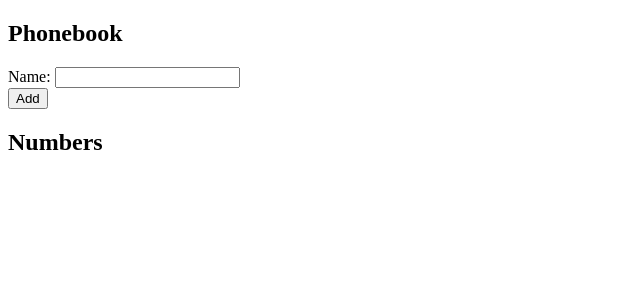
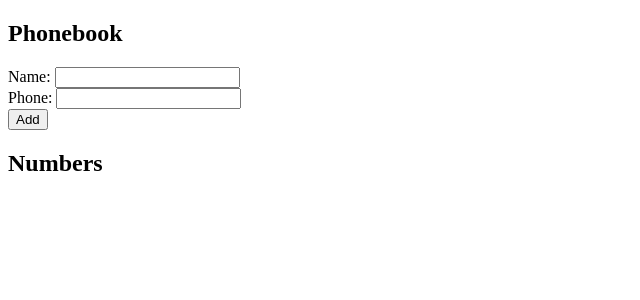
Before and after one commit to Yeffry921/Fullstack-Open, a React (Create React App) app in the folder part2/phonebook/: page / in a window 1280 px wide. Shown: the top 300 px of the page, without its empty margins (0-640 px from the left). Built offline with nearby package versions, Linux system fonts and the light colour scheme.

Commit message:
add solution for exercise 2.8

```diff
--- a/part2/phonebook/src/App.js
+++ b/part2/phonebook/src/App.js
@@ -4,7 +4,7 @@ const Person = (props) => {
   return (
     <div>
       {props.data.map((person) =>
-        <p key={person.id}>{person.name}</p>
+        <p key={person.id}>{person.name} - {person.phone}</p>
       )}
     </div>
   )
@@ -13,9 +13,14 @@ const Person = (props) => {
 const App = () => {
   const [ persons, setPersons ] = useState([])
   const [ newName, setNewName ] = useState('')
+  const [ newPhone, setNewPhone ] = useState('')
 
-  const handlePersonChnage = (event) => {
+  const handlePersonChange = (event) => {
     setNewName(event.target.value)
+  }
+
+  const handlePhoneChange = (event) => {
+    setNewPhone(event.target.value)
   }
 
   const handleAddPerson = (event) => {
@@ -30,19 +35,23 @@ const App = () => {
 
     const personObject = {
       name: newName,
+      phone: newPhone,
       id: persons.length + 1
     }
 
     setPersons(persons.concat(personObject))
     setNewName('')
   }
-
+  console.log(persons)
   return (
     <div>
       <h2>Phonebook</h2>
       <form onSubmit={handleAddPerson}>
         <div>
-          Name: <input value={newName} onChange={handlePersonChnage}/>
+          Name: <input type='text' value={newName} onChange={handlePersonChange}/>
+        </div>
+        <div>
+          Phone: <input type='tel' value={newPhone} onChange={handlePhoneChange}/>
         </div>
         <div>
           <button type='submit'>Add</button>
```
